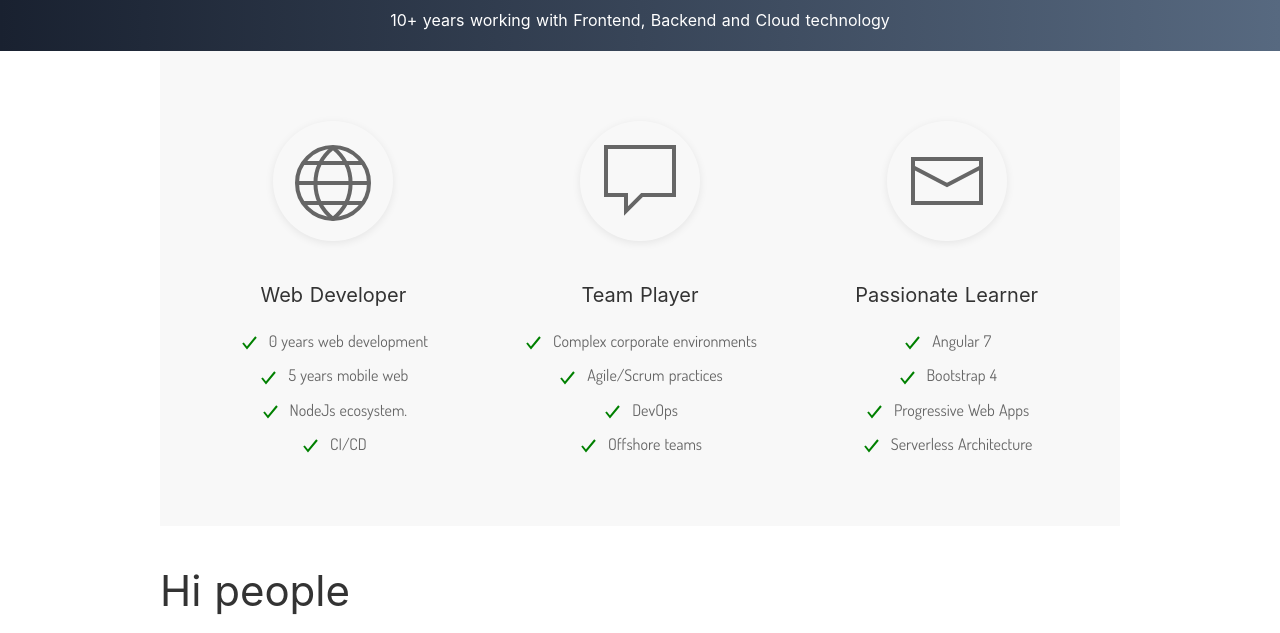
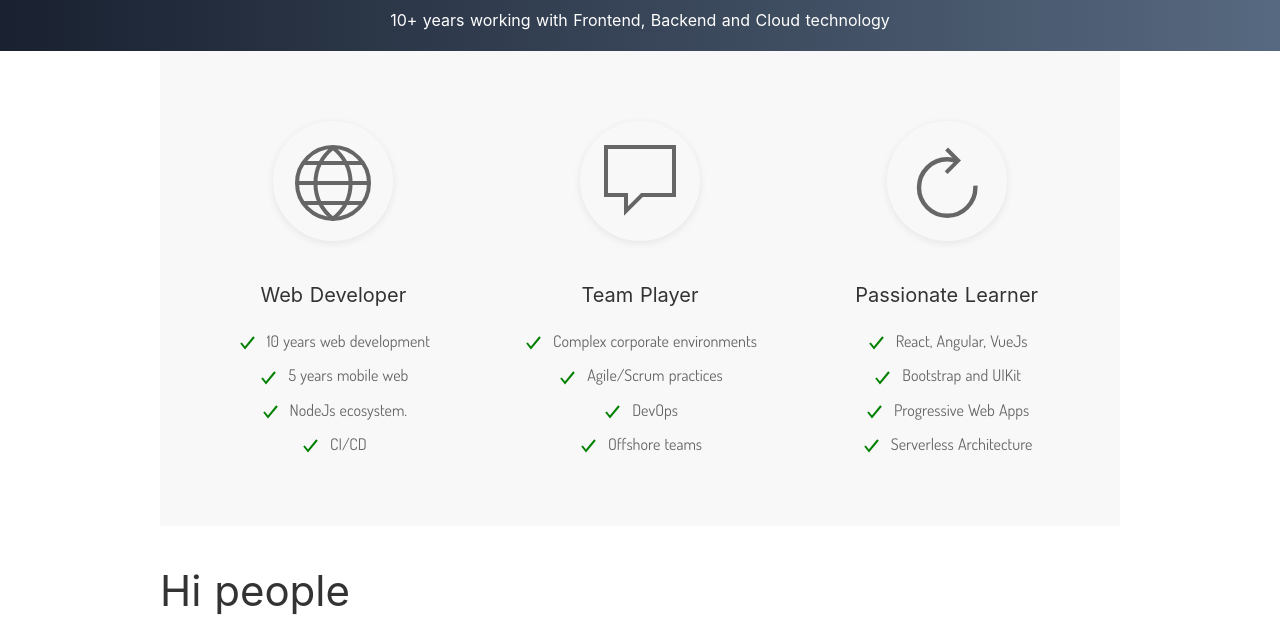
Before and after one commit to rbergenl/rbergenl.github.io, a Gatsby site: page / in a window 1280 px wide. Shown: the part 162-795 px from the top of the page. Built offline with nearby package versions, Linux system fonts and the light colour scheme; Gatsby itself is replaced by a stand-in of ours.

Commit message:
using json data via graphql

```diff
--- a/gatsby-config.js
+++ b/gatsby-config.js
@@ -1,46 +1,25 @@
 module.exports = {
+  pathPrefix: "/rtbprojects-website-gatsby",
   siteMetadata: {
-    title: `Gatsby Default Starter`,
-    description: `Kick off your next, great Gatsby project with this default starter. This barebones starter ships with the main Gatsby configuration files you might need.`,
-    author: `@gatsbyjs`,
-    usps: [{
-      list: [
-        '0 years web development',
-        '5 years mobile web',
-        'NodeJs ecosystem.',
-        'CI/CD'
-      ],
-      title: 'Web Developer',
-      icon: 'world'
-    },
-    {
-      list: [
-        'Complex corporate environments',
-        'Agile/Scrum practices',
-        'DevOps',
-        'Offshore teams'
-      ],
-      title: 'Team Player',
-      icon: 'comment'
-    },
-    {
-      list: [
-        'Angular 7',
-        'Bootstrap 4',
-        'Progressive Web Apps',
-        'Serverless Architecture'
-      ],
-      title: 'Passionate Learner',
-      icon: 'mail'
-    }],
+    title: `RTB Projects`,
+    description: `10 years of experience with Cloud, Frontend and Backend web technology.`,
+    author: `@rbergenl`
   },
   plugins: [
     `gatsby-plugin-react-helmet`,
+    `gatsby-transformer-json`,
     {
       resolve: `gatsby-source-filesystem`,
       options: {
         name: `images`,
         path: `${__dirname}/src/images`,
+      }
+    },
+    {
+      resolve: `gatsby-source-filesystem`,
+      options: {
+        name: `data`,
+        path: `${__dirname}/src/data`,
       },
     },
     `gatsby-transformer-sharp`,
--- a/package.json
+++ b/package.json
@@ -12,6 +12,7 @@
     "gatsby-plugin-react-helmet": "^3.0.12",
     "gatsby-plugin-sharp": "^2.0.32",
     "gatsby-source-filesystem": "^2.0.29",
+    "gatsby-transformer-json": "^2.1.11",
     "gatsby-transformer-sharp": "^2.1.17",
     "prop-types": "^15.7.2",
     "react": "^16.8.6",
@@ -22,6 +23,7 @@
     "uikit": "^3.0.3"
   },
   "devDependencies": {
+    "gh-pages": "^2.0.1",
     "prettier": "^1.17.0"
   },
   "keywords": [
@@ -34,6 +36,7 @@
     "format": "prettier --write src/**/*.{js,jsx}",
     "start": "npm run develop",
     "serve": "gatsby serve",
+    "deploy": "gatsby build --prefix-paths && gh-pages -d public",
     "test": "echo \"Write tests! -> https://gatsby.dev/unit-testing\""
   },
   "repository": {
--- a/src/components/usps.js
+++ b/src/components/usps.js
@@ -1,21 +1,20 @@
 import React from 'react'
 import styled from 'styled-components';
+import { StaticQuery, graphql } from "gatsby"
 
-//
-
-const Usps = ({ usps }) => (
+const Usps = ({ data }) => (
   <Wrapper>
     <section id="usps" className="uk-section uk-section-muted">
       <div className="uk-container uk-text-center">
         <div className="uk-grid uk-child-width-1-3@m uk-text-center">
-          {usps.map(usp => (
-            <div key={usp.title} className="uk-animation-toggle">
+          {data.allUspsJson.edges.map(edge => (
+            <div key={edge.node.title} className="uk-animation-toggle">
               <div className="usp-icon uk-box-shadow-small uk-border-circle uk-animation-scale-up">
-                <span data-uk-icon={"icon: " + usp.icon + "; ratio: 4"}></span>
+                <span data-uk-icon={"icon: " + edge.node.icon + "; ratio: 4"}></span>
               </div>
-              <h4>{usp.title}</h4>
+              <h4>{edge.node.title}</h4>
               <ul className="uk-list">
-                {usp.list.map(text =>
+                {edge.node.list.map(text =>
                   <li key={text}>
                     <span data-uk-icon="icon: check; ratio: 1" className="uk-margin-small-right"></span>
                     {text}
@@ -45,4 +44,38 @@ const Wrapper = styled.div`
   }
 `;
 
-export default Usps;
+//export default Usps;
+
+// export const postFragment = graphql`
+//   query {
+//     allUspsJson {
+//       edges {
+//         node {
+//           list
+//           title
+//           icon
+//         }
+//       }
+//     }
+//   }
+// `
+
+
+export default props => (
+  <StaticQuery
+    query={graphql`
+      query {
+        allUspsJson {
+          edges {
+            node {
+              list
+              title
+              icon
+            }
+          }
+        }
+      }
+    `}
+    render={data => <Usps data={data} {...props} />}
+  />
+);
--- /dev/null
+++ b/src/data/usps.json
@@ -0,0 +1,32 @@
+[
+   {
+      "list": [
+         "10 years web development",
+         "5 years mobile web",
+         "NodeJs ecosystem.",
+         "CI/CD"
+      ],
+      "title": "Web Developer",
+      "icon": "world"
+   },
+   {
+      "list": [
+         "Complex corporate environments",
+         "Agile/Scrum practices",
+         "DevOps",
+         "Offshore teams"
+      ],
+      "title": "Team Player",
+      "icon": "comment"
+   },
+   {
+      "list": [
+         "React, Angular, VueJs",
+         "Bootstrap and UIKit",
+         "Progressive Web Apps",
+         "Serverless Architecture"
+      ],
+      "title": "Passionate Learner",
+      "icon": "refresh"
+   }
+]
--- a/src/layouts/default.js
+++ b/src/layouts/default.js
@@ -9,9 +9,6 @@ import React from "react"
 import PropTypes from "prop-types"
 import { StaticQuery, graphql } from "gatsby"
 
-import UIkit from 'uikit';
-import Icons from 'uikit/dist/js/uikit-icons';
-
 import Performance from "../components/performance"
 
 import Header from "../components/header"
@@ -20,9 +17,21 @@ import Footer from "../components/footer"
 import 'uikit/dist/css/uikit.css';
 import "./default.css"
 
-if (typeof UIkit.use === 'function') UIkit.use(Icons);
+class LayoutDefault extends React.Component {
 
-const LayoutDefault = ({ children }) => (
+  componentDidMount() {
+    try {
+      this.UIkit = require('uikit/dist/js/uikit')
+      this.Icons = require('uikit/dist/js/uikit-icons')
+      this.UIkit.use(this.Icons)
+    } catch (e) {
+      console.error(e)
+    }
+  }
+
+  render() {
+    const { children } = this.props;
+    return (
       <StaticQuery
         query={graphql`
           query SiteTitleQuery {
@@ -52,6 +61,8 @@ const LayoutDefault = ({ children }) => (
         )}
       />
     )
+  }
+}
 
 LayoutDefault.propTypes = {
   children: PropTypes.node.isRequired,
--- a/src/pages/index.js
+++ b/src/pages/index.js
@@ -1,15 +1,14 @@
 import React from "react"
-import { graphql } from "gatsby"
 
 import LayoutDefault from "../layouts/default"
 import Image from "../components/image"
 import SEO from "../components/seo"
 import Usps from '../components/usps';
 
-const IndexPage = ({ data }) => (
+const IndexPage = () => (
   <LayoutDefault>
     <SEO title="Home" keywords={[`gatsby`, `application`, `react`]} />
-    <Usps usps={data.site.siteMetadata.usps} />
+    <Usps />
     <h1>Hi people</h1>
     <p>Welcome to your new Gatsby site.</p>
     <p>Now go build something great.</p>
@@ -19,18 +18,4 @@ const IndexPage = ({ data }) => (
   </LayoutDefault>
 )
 
-export const query = graphql`
-  query {
-    site {
-      siteMetadata {
-        usps {
-          list
-          title
-          icon
-        }
-      }
-    }
-  }
-`
-
 export default IndexPage
```
Also changed, not shown: GETTING_STARTED.md (+13 -1 lines), 1 other file. Lines whose indentation alone changed are shown as unchanged.
